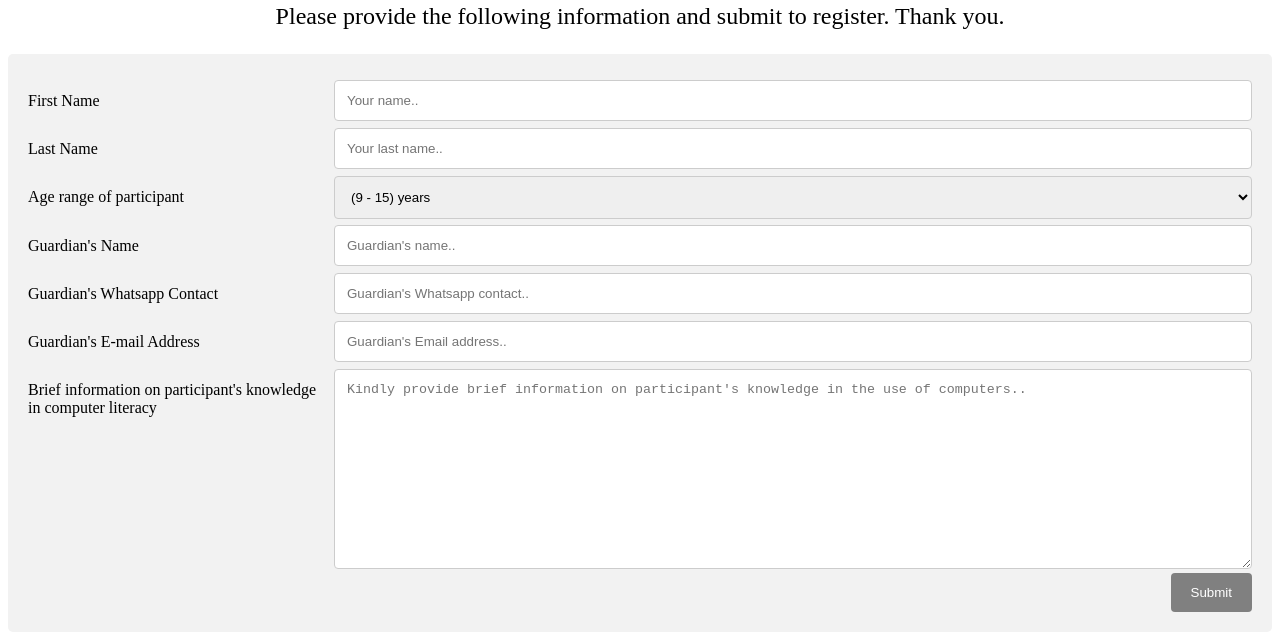
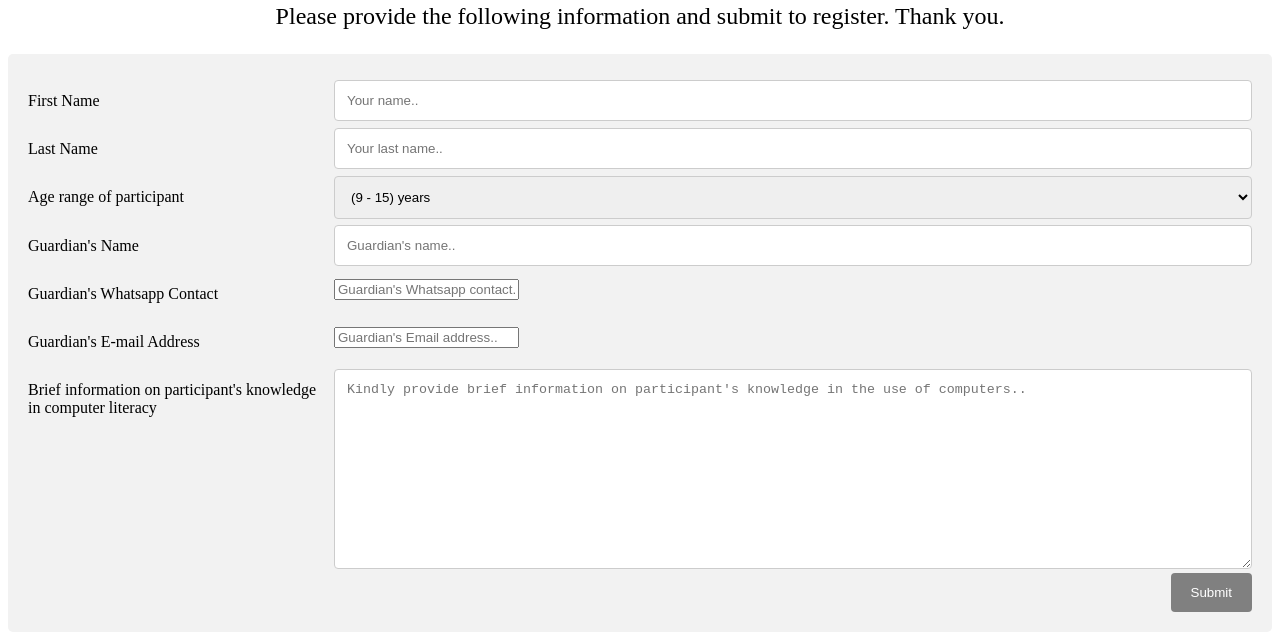
Before and after one commit to easy101code/register, a plain HTML site: page index.html in a window 1280 px wide. Shown: the part 216-856 px from the top of the page. Drawn offline with Linux system fonts and the light colour scheme.

Commit message:
Updated page file

```diff
--- a/css/style.css
+++ b/css/style.css
@@ -72,3 +72,9 @@ p{
   text-align: center;
   font-size: 1.5rem;
 }
+
+.col-75a{
+  padding-top: 12px;
+  padding-bottom: 12px;
+  height: 15px;
+}
--- a/index.html
+++ b/index.html
@@ -60,8 +60,8 @@
       <div class="col-25">
         <label for="gphone">Guardian's Whatsapp Contact</label>
       </div>
-      <div class="col-75">
-        <input type="text" contact="guardian'swcontact" placeholder="Guardian's Whatsapp contact..">
+      <div class="col-75a">
+        <input type="gphone" contact="guardian'swcontact" placeholder="Guardian's Whatsapp contact..">
       </div>
     </div>
 
@@ -70,8 +70,8 @@
       <div class="col-25">
         <label for="gemail">Guardian's E-mail Address</label>
       </div>
-      <div class="col-75">
-        <input type="text" email="guardian'swemail" placeholder="Guardian's Email address..">
+      <div class="col-75a">
+        <input type="email" email="guardian'swemail" placeholder="Guardian's Email address..">
       </div>
     </div>
 
@@ -80,7 +80,7 @@
         <label for="subject">Brief information on participant's knowledge in computer literacy</label>
       </div>
       <div class="col-75">
-        <textarea name="subject" placeholder="Kindly provide brief information on participant's knowledge in the use of computers.." style="height:200px"></textarea>
+        <textarea placeholder="Kindly provide brief information on participant's knowledge in the use of computers.." style="height:200px"></textarea>
       </div>
     </div>
     <div class="row">
```
